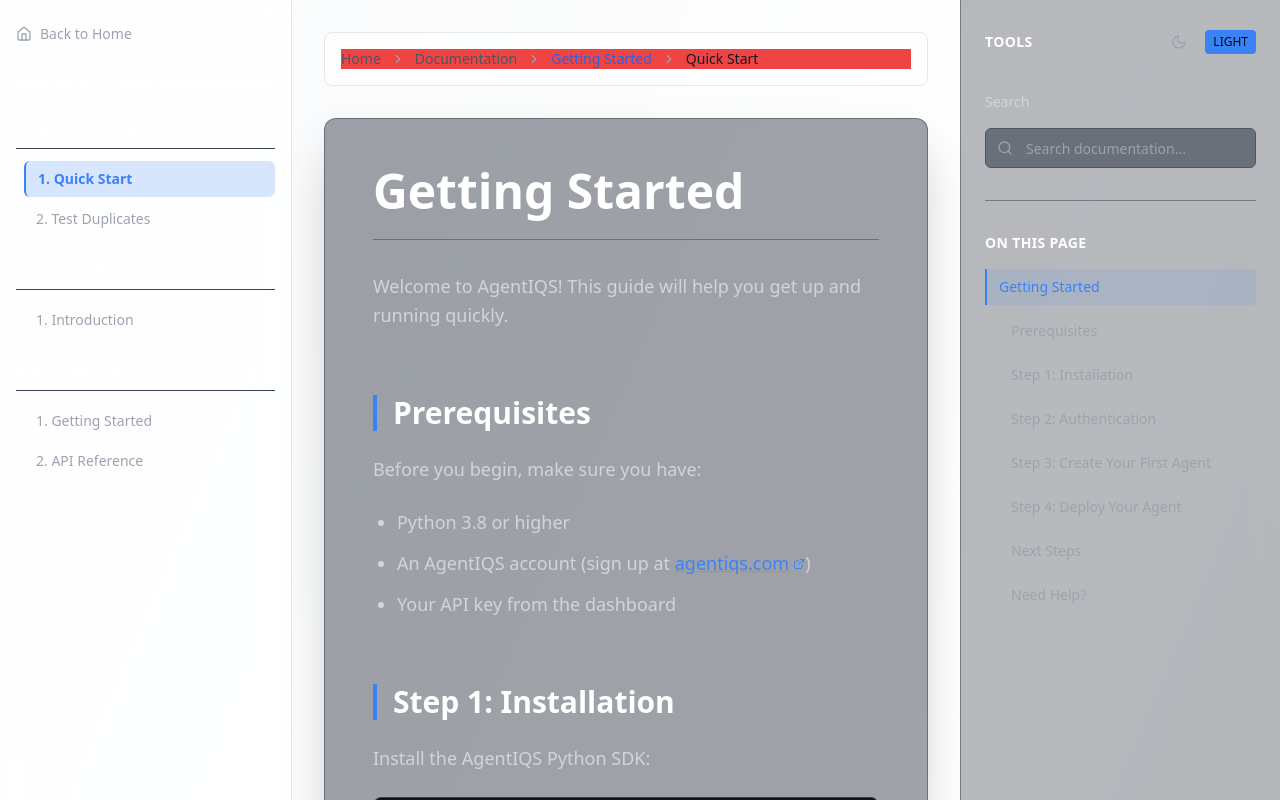
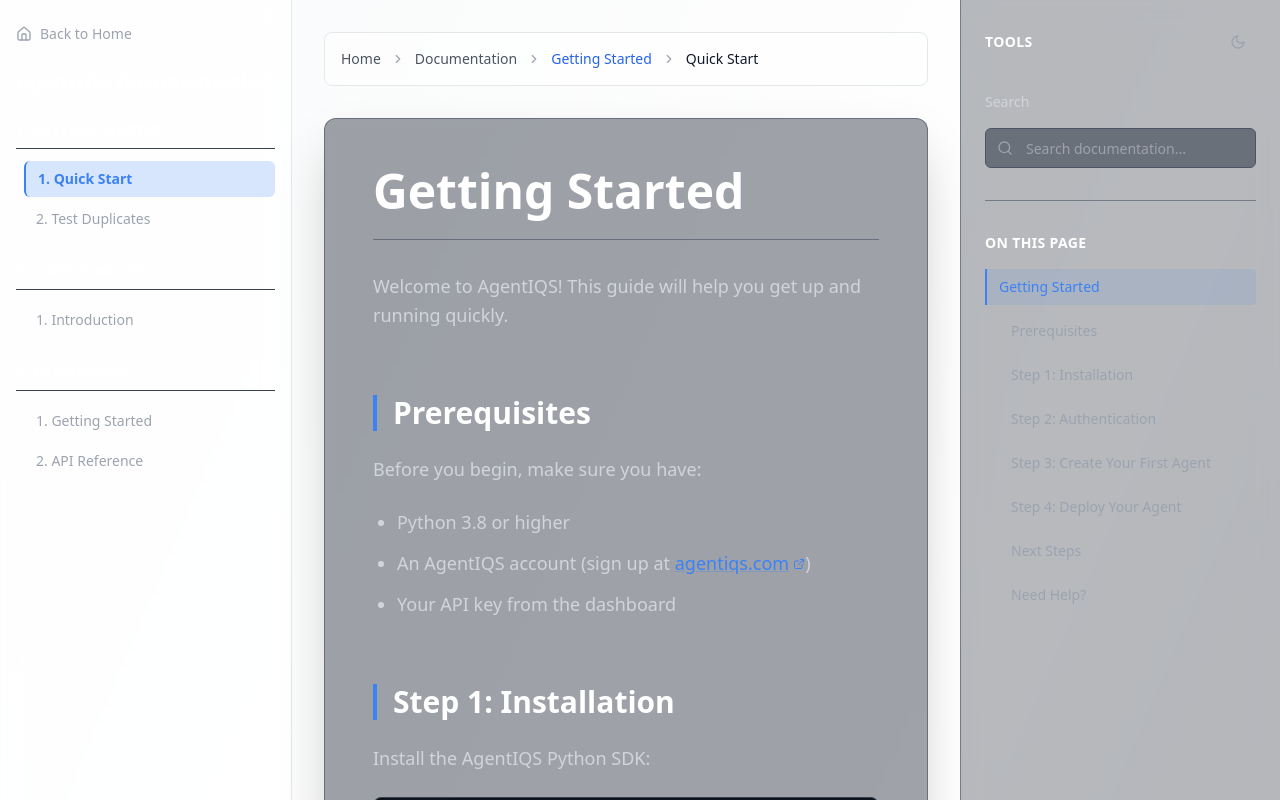
Before and after one commit to agentiqs/agentiqs-landing, a React (Vite) app: page /docs/getting-started/quickstart in a window 1280 px wide. Shown: the top 800 px of the page. Built offline with nearby package versions, Linux system fonts and the light colour scheme.

Commit message:
Revert breadcrumb and debug changes
Reverted the breadcrumb color changes and the debug indicator next to the theme toggle.

```diff
--- a/src/components/ThemeToggle.tsx
+++ b/src/components/ThemeToggle.tsx
@@ -38,7 +38,6 @@ const ThemeToggle: React.FC = () => {
   };
 
   return (
-    <div className="flex items-center gap-2">
     <Button
       variant="ghost"
       size="sm"
@@ -52,11 +51,6 @@ const ThemeToggle: React.FC = () => {
         <Moon className="h-4 w-4" />
       )}
     </Button>
-      {/* DEBUG: Show current theme state */}
-      <span className="text-xs bg-blue-500 dark:bg-yellow-500 px-2 py-1 rounded">
-        {isDark ? 'DARK' : 'LIGHT'}
-      </span>
-    </div>
   );
 };
 
--- a/src/components/ui/breadcrumb.tsx
+++ b/src/components/ui/breadcrumb.tsx
@@ -1,4 +1,3 @@
-
 import * as React from "react"
 import { Slot } from "@radix-ui/react-slot"
 import { ChevronRight, MoreHorizontal } from "lucide-react"
@@ -21,7 +20,6 @@ const BreadcrumbList = React.forwardRef<
     ref={ref}
     className={cn(
       "flex flex-wrap items-center gap-1.5 break-words text-sm text-muted-foreground sm:gap-2.5",
-      "bg-red-500 dark:bg-green-500", // TEST: Red in light mode, green in dark mode
       className
     )}
     {...props}
```
Lines whose indentation alone changed are shown as unchanged.
